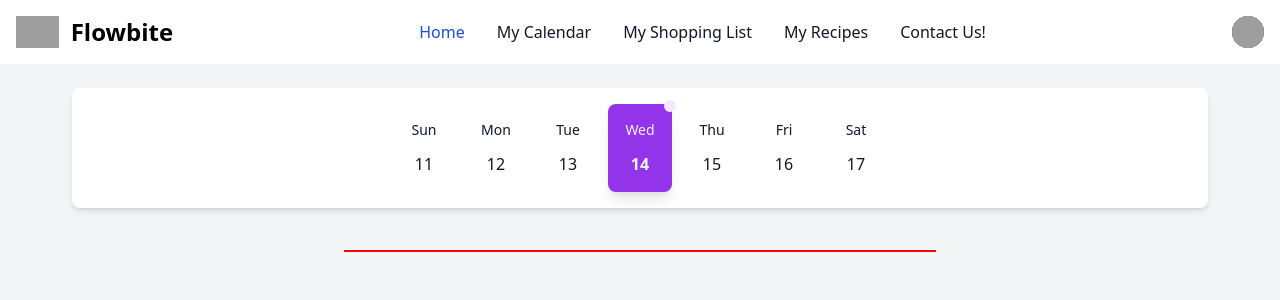
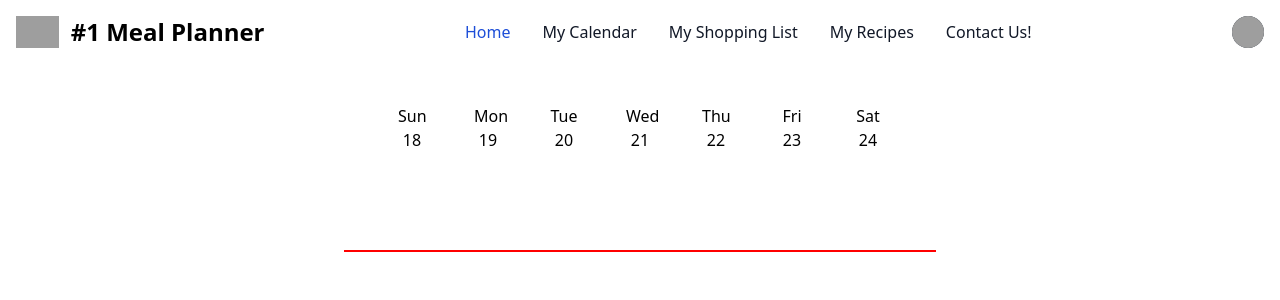
Before and after one commit to coderRaph1/FE---Meal-Planner, a SvelteKit app: page /calendar in a window 1280 px wide. Shown: the top 300 px of the page. Built offline with nearby package versions, Linux system fonts and the light colour scheme; grey boxes are pictures that could not be loaded.

Commit message:
reload page with correct dates on screen and url when user clicks a date. and changed the nav title and image link

```diff
--- a/src/Components/Calendar.svelte
+++ b/src/Components/Calendar.svelte
@@ -1,87 +1,94 @@
 <script>
-	import AddMeal from "./Add-meal.svelte";
+    import { onMount } from 'svelte'
+	import AddMeal from './Add-meal.svelte'
 
+    let selectedDay = null
+    let weekDates = [];
+
+    // grabs selectedDay from URL
+    function getSelectedDayFromUrl() {
+        const urlParams = new URLSearchParams(window.location.search)
+        console.log(window)
+        return urlParams.get('selectedDay')
+    }
+
+    // Function to set selected day and reload the page
+    function selectDay(day) {
+        window.location.href = `?selectedDay=${day}`
+    }
+
+    // Function to generate a week's worth of dates
+    function generateWeekDates() {
+        const today = new Date()
+        const weekStart = today.getDate() - today.getDay()
+        const week = []
+
+        for (let i = 0; i < 7; i++) {
+            const date = new Date(today)
+            date.setDate(weekStart + i)
+            week.push({
+                day: date.getDate(),
+                weekday: date.toLocaleDateString('en-US', { weekday: 'short' }),
+                dateStr: date.toISOString().slice(0, 10)
+            });
+        }
+
+        return week;
+    }
+
+    onMount(() => {
+        selectedDay = getSelectedDayFromUrl()
+        weekDates = generateWeekDates()
+    })
 </script>
-<div class="h-screen bg-gray-100 p-6">
-    <!-- { /*variation dark set*/ } -->
 
-     <!-- { /*variation dark set*/ } -->
-     <div  class='flex bg-white shadow-md justify-start md:justify-center rounded-lg overflow-x-scroll mx-auto py-4 px-2  md:mx-12'>
+<style>
+    .calendar {
+        display: flex;
+        justify-content: center;
+        gap: 8px;
+        margin-top: 20px;
+        flex-wrap: wrap;
+    }
 
-         <div class='flex group hover:bg-purple-500 hover:shadow-lg hover-dark-shadow rounded-lg mx-1 transition-all	duration-300	 cursor-pointer justify-center w-16'>
-             <div class='flex items-center px-4 py-4'>
-                 <div class='text-center'>
-                    <p class='text-gray-900 group-hover:text-gray-100 text-sm transition-all	duration-300'> Sun </p>
-                    <p class='text-gray-900 group-hover:text-gray-100 mt-3 group-hover:font-bold transition-all	duration-300'> 11 </p>
-                 </div>
-             </div>
-         </div>
+    .day {
+        cursor: pointer;
+        transition: all 0.3s;
+        padding: 16px;
+        text-align: center;
+        border-radius: 8px;
+        margin: 4px;
+        width: 60px;
+    }
 
-       <div class='flex group hover:bg-purple-500 hover:shadow-lg hover-dark-shadow rounded-lg mx-1 transition-all	duration-300	 cursor-pointer justify-center  w-16'>
-             <div class='flex items-center px-4 py-4'>
-                 <div class='text-center'>
-                    <p class='text-gray-900 group-hover:text-gray-100 text-sm transition-all	duration-300'> Mon </p>
-                    <p class='text-gray-900 group-hover:text-gray-100 mt-3 group-hover:font-bold transition-all	duration-300'> 12 </p>
-                 </div>
-             </div>
-         </div>
+    .day.selected {
+        background-color: #6b46c1;
+        color: #f7fafc;
+        font-weight: bold;
+        box-shadow: 0 4px 6px rgba(0, 0, 0, 0.1);
+    }
 
-       <div class='flex group hover:bg-purple-500 hover:shadow-lg hover-dark-shadow rounded-lg mx-1 transition-all	duration-300	 cursor-pointer justify-center  w-16'>
-             <div class='flex items-center px-4 py-4'>
-                 <div class='text-center'>
-                    <p class='text-gray-900 group-hover:text-gray-100 text-sm transition-all	duration-300'> Tue </p>
-                    <p class='text-gray-900 group-hover:text-gray-100 mt-3 group-hover:font-bold transition-all	duration-300'> 13</p>
-                 </div>
-             </div>
-         </div>
+    .day:hover {
+        background-color: #6b46c1;
+        color: #f7fafc;
+    }
 
-         <div class='flex group bg-purple-600 shadow-lg dark-shadow rounded-lg mx-1 cursor-pointer justify-center relative  w-16'>
-           <span class="flex h-3 w-3 absolute -top-1 -right-1">
-             <span class="animate-ping absolute group-hover:opacity-75 opacity-0 inline-flex h-full w-full rounded-full bg-purple-400 "></span>
-             <span class="relative inline-flex rounded-full h-3 w-3 bg-purple-100"></span>
-           </span>
-             <div class='flex items-center px-4 py-4'>
-                 <div class='text-center'>
-                    <p class='text-gray-100 text-sm'> Wed </p>
-                    <p class='text-gray-100  mt-3 font-bold'> 14 </p>
-                 </div>
-             </div>
-         </div>
-
-       <div class='flex group hover:bg-purple-500 hover:shadow-lg hover-dark-shadow rounded-lg mx-1 transition-all	duration-300 cursor-pointer justify-center w-16'>
-             <div class='flex items-center px-4 py-4'>
-                 <div class='text-center'>
-                    <p class='text-gray-900 group-hover:text-gray-100 text-sm transition-all	duration-300'> Thu </p>
-                    <p class='text-gray-900 group-hover:text-gray-100 mt-3 group-hover:font-bold transition-all	duration-300'> 15 </p>
-                 </div>
-             </div>
-         </div>
-
-       <div class='flex group hover:bg-purple-500 hover:shadow-lg hover-dark-shadow rounded-lg mx-1 transition-all	duration-300	 cursor-pointer justify-center  w-16'>
-             <div class='flex items-center px-4 py-4'>
-                 <div class='text-center'>
-                    <p class='text-gray-900 group-hover:text-gray-100 text-sm transition-all	duration-300'> Fri </p>
-                    <p class='text-gray-900 group-hover:text-gray-100 mt-3 group-hover:font-bold transition-all	duration-300'> 16 </p>
-                 </div>
-             </div>
-         </div>
-
-       <div class='flex group hover:bg-purple-500 hover:shadow-lg hover-dark-shadow rounded-lg mx-1 transition-all	duration-300	 cursor-pointer justify-center w-16'>
-             <div class='flex items-center px-4 py-4'>
-                 <div class='text-center'>
-                    <p class='text-gray-900 group-hover:text-gray-100 text-sm transition-all	duration-300'> Sat </p>
-                    <p class='text-gray-900 group-hover:text-gray-100 mt-3 group-hover:font-bold transition-all	duration-300'> 17 </p>
-                 </div>
-             </div>
-         </div>
+    @media (max-width: 600px) {
+        .day {
+            width: 50px;
+        }
+    }
+</style>
 
 
-     </div>
-
-     <br/><br/>
-
-
-   </div>
+<div id="calendar" class="calendar">
+    {#each weekDates as date}
+        <div id="day-{date.day}" class="day {selectedDay === date.dateStr ? 'selected' : ''}" on:click={() => selectDay(date.dateStr)}>
+            <p>{date.weekday}</p>
+            <p>{date.day}</p>
+        </div>
+    {/each}
+</div>
 
 
    <AddMeal/>
--- a/src/Components/Navbar.svelte
+++ b/src/Components/Navbar.svelte
@@ -1,9 +1,9 @@
 <nav class="border-gray-200 bg-white dark:bg-gray-900">
 	<div class="mx-auto flex max-w-screen-xl flex-wrap items-center justify-between p-4">
-		<a href="https://flowbite.com/" class="flex items-center space-x-3 rtl:space-x-reverse">
+		<a href="https://www.readyseteat.com/recipes-Sloppy-Joe-Cornbread-Bake-5194" class="flex items-center space-x-3 rtl:space-x-reverse">
 			<img src="https://flowbite.com/docs/images/logo.svg" class="h-8" alt="Flowbite Logo" />
 			<span class="self-center whitespace-nowrap text-2xl font-semibold dark:text-white"
-				>Flowbite</span
+				>#1 Meal Planner</span
 			>
 		</a>
 		<div class="flex items-center space-x-3 md:order-2 md:space-x-0 rtl:space-x-reverse">
```
Also changed, not shown: 1 other file (tests, documents, lock files or other folders).
